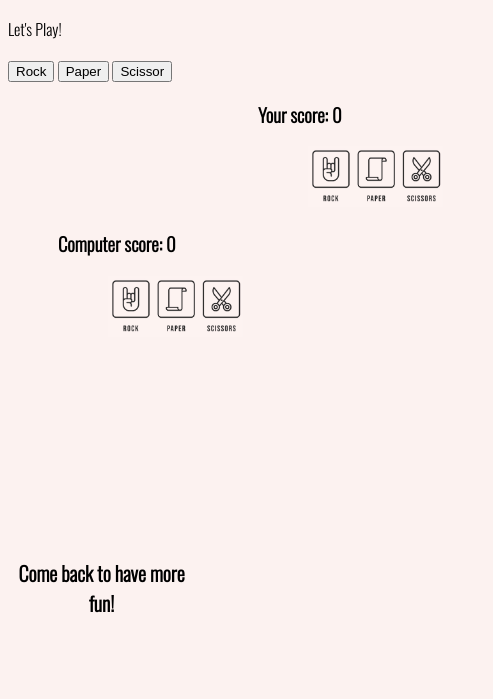
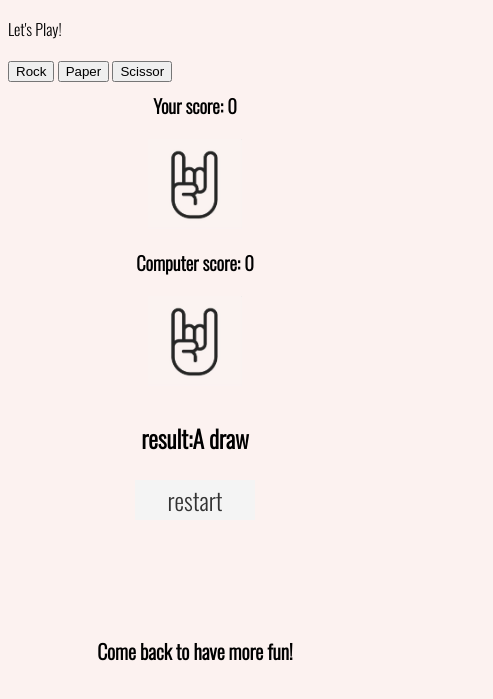
Before and after one commit to Carrie8348/rps, a plain HTML site: page index.html in a window 390 px wide. Both pictures are taken after a click on the button "Rock". Shown: the part 59-758 px from the top of the page, 493 px wide, since content can reach past the window. Drawn offline with nearby package versions, Linux system fonts and the light colour scheme.

Commit message:
fix the checkWinner js

```diff
--- a/assets/css/style.css
+++ b/assets/css/style.css
@@ -6,111 +6,128 @@ Body {
   color: #000000;
   background-color: #fcf2f0;
 }
-
 /* header */
 header {
   text-align: center;
 }
-
-
 /* game area*/
 .game-area {
   width: 100%;
   height: 1200px;
 }
-
 .game-area p {
   text-align: center;
 }
-
 #buttons-area {
   text-align: center;
 }
-
 #container {
   width: 100%;
+  overflow: hidden;
+  max-width: 1200px;
+  display: block;
+  margin: auto;
 }
-
-#player-image, #computer-image {
+#container .player,
+#container .computer {
+  width: 50%;
+  float: left;
+}
+#container .player h3,
+#container .computer h3,
+#container .player img,
+#container .computer img {
+  margin: 30px;
+}
+#player-image,
+#computer-image {
   width: 90%;
   height: auto;
   margin-top: 0;
   margin-bottom: 0;
 }
-
-.player {
-    width: 30%;
-    float: left;
-    padding: 0 50px 0 250px;
+#restart {
+  background-color: #f4f4f4;
+  color: #333;
+  font-size: 24px;
+  display: block;
+  width: 120px;
+  margin: auto;
+  text-align: center;
+  line-height: 40px;
+  height: 40px;
+  text-decoration: none;
 }
-
-.computer{
-    width: 30%;
-    float: left;
-    padding: 0 50px 0 50px;
-}
-
 .scores {
   text-align: left;
+  width: 100%;
 }
-
 /* footer */
 footer {
   clear: both;
   height: 100px;
   text-align: center;
-    padding-top: 200px;
+  padding-top: 100px;
   padding-bottom: 0px;
 }
-
 footer h2 {
   font-size: 20px;
 }
-
-
 /* for middle screen sizes 768px and down */
-@media screen and (max-width: 768px){
+@media screen and (max-width: 768px) {
+  #container {
+    width: 100%;
+    overflow: hidden;
+  }
+  #container .player,
+  #container .computer {
+    width: 100%;
+    float: left;
+  }
+  #container .player h3,
+  #container .computer h3,
+  #container .player img,
+  #container .computer img {
+    margin: auto;
+    text-align: center;
+    padding: 10px 0;
+  }
   header {
     text-align: left;
   }
-
-    .game-area {
-        width: 50%;
-        height: 50%;
-    }
-
-    .game-area p{
+  .game-area p {
     text-align: left;
   }
-
   #buttons-area {
     text-align: left;
   }
-
   #container {
     width: 90%;
   }
-
-    #player-image, #computer-image {
-        width: 100%;
-        height: auto;
-        padding: 0 50px 0 50px;
+  #player-image,
+  #computer-image {
+    height: 90px;
+    width: auto;
+    display: block;
+    margin: auto;
   }
-
   .player {
     width: 80%;
     clear: both;
   }
-
-    .computer{
+  .computer {
     width: 80%;
     clear: both;
-
-    footer {
+  }
+  .computer footer {
     height: 50%;
   }
-
-    footer h2 {
+  .computer footer h2 {
     font-size: 10px;
   }
 }
+#result {
+  font-size: 24px;
+  text-align: center;
+  font-weight: bold;
+}
--- a/assets/js/script.js
+++ b/assets/js/script.js
@@ -10,14 +10,15 @@
  const computerImage = document.getElementById("computer-image");
  const messages = document.getElementById("messages");
  const choices = ["Rock", "Paper", "Scissors"];
-
+ let computerscore = 0;
+ let playerscore = 0;
  /**
   * Add event listener to all the buttons
   */
 
  for (let button of buttons) {
-     button.addEventListener("click", function(){
-         let playerChoice = this. getAttribute("data-choice");
+     button.addEventListener("click", function () {
+         let playerChoice = this.getAttribute("data-choice");
          runGame(playerChoice);
      })
  }
@@ -27,30 +28,40 @@
   * selected button
   */
 
- function runGame(playerChoice){
-     playerImage.src = `assets/images/${choices[playerChoice]}.jpg`;
+ function runGame(playerChoice) {
+     playerImage.src = `./assets/images/${choices[playerChoice]}.png`;
      playerImage.alt = choices[playerChoice];
 
-     let computerChoice = Math.floor(Math.random() *3);
+     let computerChoice = Math.floor(Math.random() * 3);
 
-     computerImage.src = `assets/images/${choices[computerChoice]}.jpg`;
+     computerImage.src = `./assets/images/${choices[computerChoice]}.png`;
 
-     let result= checkWinner(choices[computerChoice], choices[playerChoice]);
-
-     updateScores(result);
+     let result = checkWinner(choices[computerChoice], choices[playerChoice]);
  }
 
  /**
-  * compare results
+  * check Winner function
   */
-function compareResults(checkWinner) {
-      if (computerChoice === playerChoice){
-          alert("It's a tie!");
-      } else if (playerChoice === choices[0] && computerChoice === choices[1]){
-          alert("You win!Computer lost.");
-      } else if (playerChoice === choices[1]) && computerChoice === choices[2]{
-          alert("You lost! Computer wins.");
-      } else if (playeChoice === choices[2] && computerChoice === choices[0]){
-            alert("You lost! compute lost.");
-      }
-}
+ function checkWinner(computer, player) {
+     console.log(computer)
+     console.log(player)
+     if (
+         (computer == 'Rock' && player == 'Paper') ||
+         (computer == 'Scissors' && player == 'Rock') ||
+         (computer == 'Paper' && player == 'Scissors')
+     ) {
+         document.querySelector('#result').innerHTML = "result:player win";
+         playerscore = playerscore + 1;
+     } else if (
+         (computer == 'Rock' && player == 'Scissors') ||
+         (computer == 'Paper' && player == 'Rock') ||
+         (computer == 'Scissors' && player == 'Paper')
+     ) {
+         document.querySelector('#result').innerHTML = "result:computer win";
+         computerscore = computerscore + 1;
+     } else {
+         document.querySelector('#result').innerHTML = "result:A draw";
+     }
+     document.querySelector('#computer-score').innerHTML = computerscore;
+     document.querySelector('#player-score').innerHTML = playerscore;
+ }
--- a/index.html
+++ b/index.html
@@ -1,5 +1,6 @@
 <!DOCTYPE html>
 <html lang="en">
+
 <head>
     <meta charset="UTF-8">
     <meta http-equiv="X-UA-Compatible" content="IE=edge">
@@ -7,6 +8,7 @@
     <link rel="stylesheet" href="assets/css/style.css">
     <title>Document</title>
 </head>
+
 <body>
     <header>
         <h2>Rock, Paper, Scissors</h2>
@@ -21,18 +23,20 @@
                 <button arial-label="Scissor" data-choice="2" class="control">Scissor</button>
             </div>
         </div>
-    <div id="messages"></div>
+
         <div id="container">
             <div class="player">
                 <h3 class="scores">Your score: <span id="player-score">0</span></h3>
-        <img id="player-image" src="assets/images/openning.jpg" alt="Rock Paper Scissors">
+                <img id="player-image" src="assets/images/openning.png" alt="Rock Paper Scissors">
             </div>
             <div class="computer">
                 <h3 class="scores">Computer score: <span id="computer-score">0</span></h3>
-        <img id="computer-image" src="assets/images/openning.jpg" alt="Rock Paper Scissors">
+                <img id="computer-image" src="assets/images/openning.png" alt="Rock Paper Scissors">
             </div>
         </div>
-
+        <div id="messages"></div>
+        <p id="result"></p>
+        <a id="restart" href="./index.html">restart</a>
         <footer>
             <h2>Come back to have more fun!</h2>
         </footer>
@@ -43,4 +47,5 @@
 
     <script src="assets/js/script.js"></script>
 </body>
+
 </html>
```
Also changed, not shown: assets/images/openning.png (renamed from assets/images/openning.jpg), assets/images/paper.png (renamed from assets/images/paper.jpg), assets/images/rock.png (renamed from assets/images/rock.jpg), assets/images/scissors.png (renamed from assets/images/scissors.jpg). Lines whose indentation alone changed are shown as unchanged.
